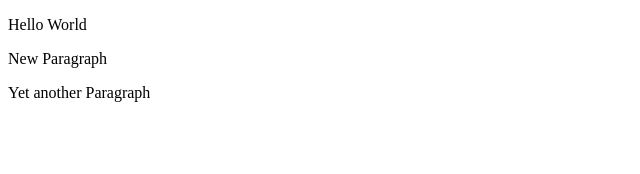
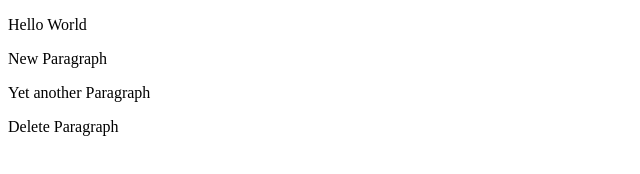
Before and after one commit to Sethi-Paras/loginapp, a plain HTML site: page demo.html in a window 1280 px wide. Shown: the whole page, without its empty margins (0-640 px from the left). Drawn offline with Linux system fonts and the light colour scheme.

Commit message:
7th comment deleted para added

```diff
--- a/demo.html
+++ b/demo.html
@@ -9,5 +9,7 @@
     <p> Hello World</p>
     <p>New Paragraph</p>
     <p>Yet another Paragraph</p>
+
+    <p>Delete Paragraph</p>
 </body>
 </html>
```
